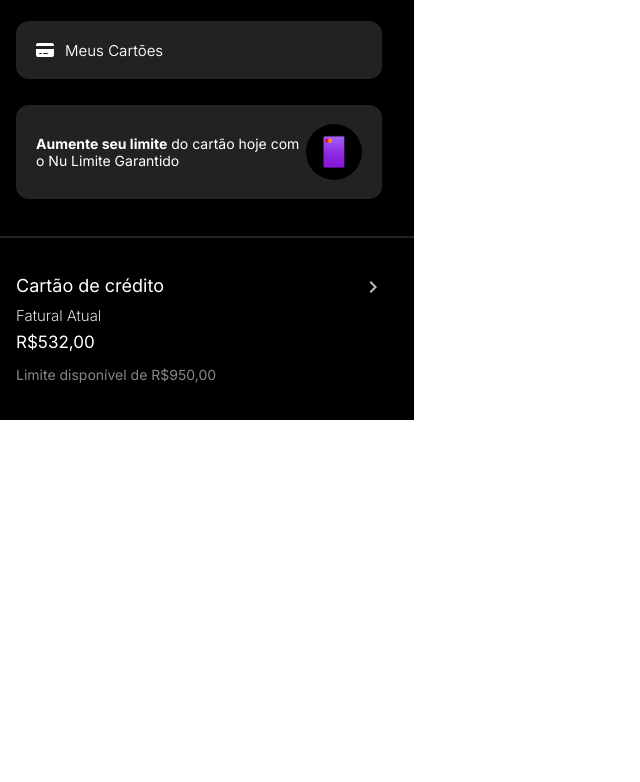
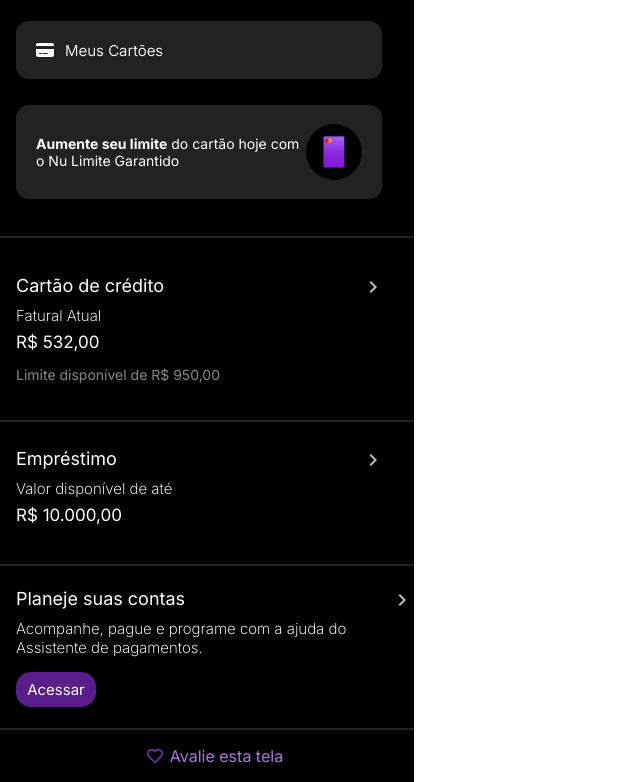
Before and after one commit to gilbertopetrini/nuandroidsn, a React (Vite) app: page / in a window 1280 px wide. Shown: the part 426-1208 px from the top of the page, without its empty margins (0-640 px from the left). Before the commit the page ends 896 px from the top, so only its background shows below. Built offline with nearby package versions, Linux system fonts and the light colour scheme.

Commit message:
boacoisa

```diff
--- a/src/App.css
+++ b/src/App.css
@@ -32,8 +32,7 @@
 .pfp{
   width: 50px;
   height: 50px;
-  background-color: azure;
-  border-radius: 25px;
+
 }
 .icone{
   font-size: 22px;
@@ -65,7 +64,7 @@
   font-size: 18px;
 }
 .saldo{
-  font-weight: 400;
+  font-weight: 500;
   margin-top: 7px;
   font-size: 18px;
 }
@@ -80,6 +79,7 @@
   background-color: black;
   display: flex;
   padding-left: 16px;
+  overflow-x: hidden;
 }
 .main1{
   width: 76px;
@@ -216,3 +216,49 @@
   height: 24px;
   color: #bbbbbb;
 }
+.preto5{
+  border-top: 2px solid #232323;
+  height: 144px;
+  background-color: black;
+  color: white;
+  padding-left: 16px;
+  display: flex;
+  align-items: center;
+
+}
+.preto6{
+  border-top: 2px solid #232323;
+  height: 164px;
+  background-color: black;
+  color: white;
+  padding-left: 16px;
+  display: flex;
+  align-items: center;
+
+}
+.btnacessar{
+  height: 35px;
+  width: 80px;
+  background-color: #591E8C;
+  border-radius: 15px;
+  display: flex;
+  justify-content: center;
+  align-items: center;
+  font-size: 15px;
+  margin-top: 15px;
+}
+.preto7{
+  border-top: 2px solid #232323;
+  height: 54px;
+  background-color: black;
+  color: white;
+  padding-left: 16px;
+  display: flex;
+  align-items: center;
+  justify-content: center;
+  color: #b073e6;
+}
+.heart{
+  margin-right: 7px;
+  color: #7931b8;
+}
--- a/src/App.jsx
+++ b/src/App.jsx
@@ -11,6 +11,8 @@
 import { FaInbox } from "react-icons/fa6";
 import { FaCreditCard } from "react-icons/fa6";
 import ccimg from './assets/ccimg.png';
+import pfp from './assets/pfp.png';
+import { FaRegHeart } from "react-icons/fa";
 
 function App() {
   const [count, setCount] = useState(0)
@@ -22,12 +24,12 @@
           <div className="roxo1">
           </div>
           <div className="roxo2">
-            <div className="pfp"/>
-              <div>
-                <VscEye className="icone"/>
-                <HiOutlineQuestionMarkCircle className="icone"/>
-                <IoShieldCheckmark className="icone"/>
-              </div>
+            <img src={pfp} className="pfp"/>
+            <div>
+              <VscEye className="icone"/>
+              <HiOutlineQuestionMarkCircle className="icone"/>
+              <IoShieldCheckmark className="icone"/>
+            </div>
           </div>
           <div className="roxo3">
             Olá, Gilberto
@@ -36,7 +38,7 @@
         <div className="preto1">
           <div>
             <p>Saldo em conta</p>
-            <p className="saldo">R$12.000,00</p>
+            <p className="saldo">R$ 12.000,00</p>
           </div>
           <div className="flecha">
             <MdKeyboardArrowRight />
@@ -87,9 +89,33 @@
               <MdKeyboardArrowRight className='cartao2'/>
             </div>
             <p className='p2'>Fatural Atual</p>
-            <p className='p3'>R$532,00</p>
-            <p className='p4'>Limite disponível de R$950,00</p>
+            <p className='p3'>R$ 532,00</p>
+            <p className='p4'>Limite disponível de R$ 950,00</p>
           </div>
+        </div>
+        <div className='preto5'>
+          <div>
+            <div className='cartao'>
+              <p className='p1'>Empréstimo</p>
+              <MdKeyboardArrowRight className='cartao2'/>
+            </div>
+            <p className='p2'>Valor disponível de até</p>
+            <p className='p3'>R$ 10.000,00</p>
+          </div>
+        </div>
+        <div className='preto6'>
+          <div>
+            <div className='cartao'>
+              <p className='p1'>Planeje suas contas</p>
+              <MdKeyboardArrowRight className='cartao2'/>
+            </div>
+            <p className='p2'>Acompanhe, pague e programe com a ajuda do Assistente de pagamentos.</p>
+            <div className='btnacessar'>Acessar</div>
+          </div>
+        </div>
+        <div className='preto7'>
+          <FaRegHeart className='heart' />
+          Avalie esta tela
         </div>
       </div>
     </>
```
Also changed, not shown: src/assets/pfp.png (added).
